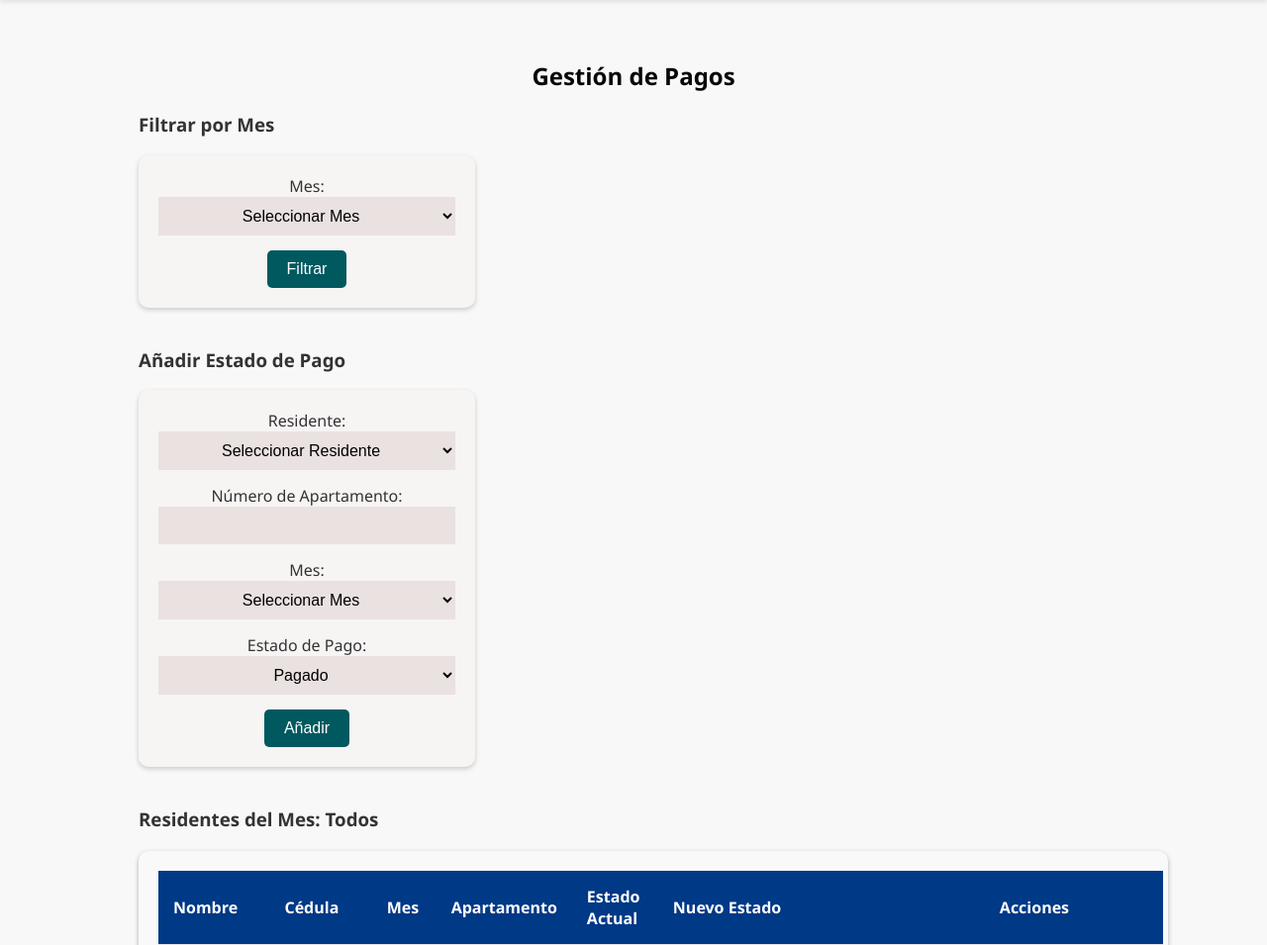
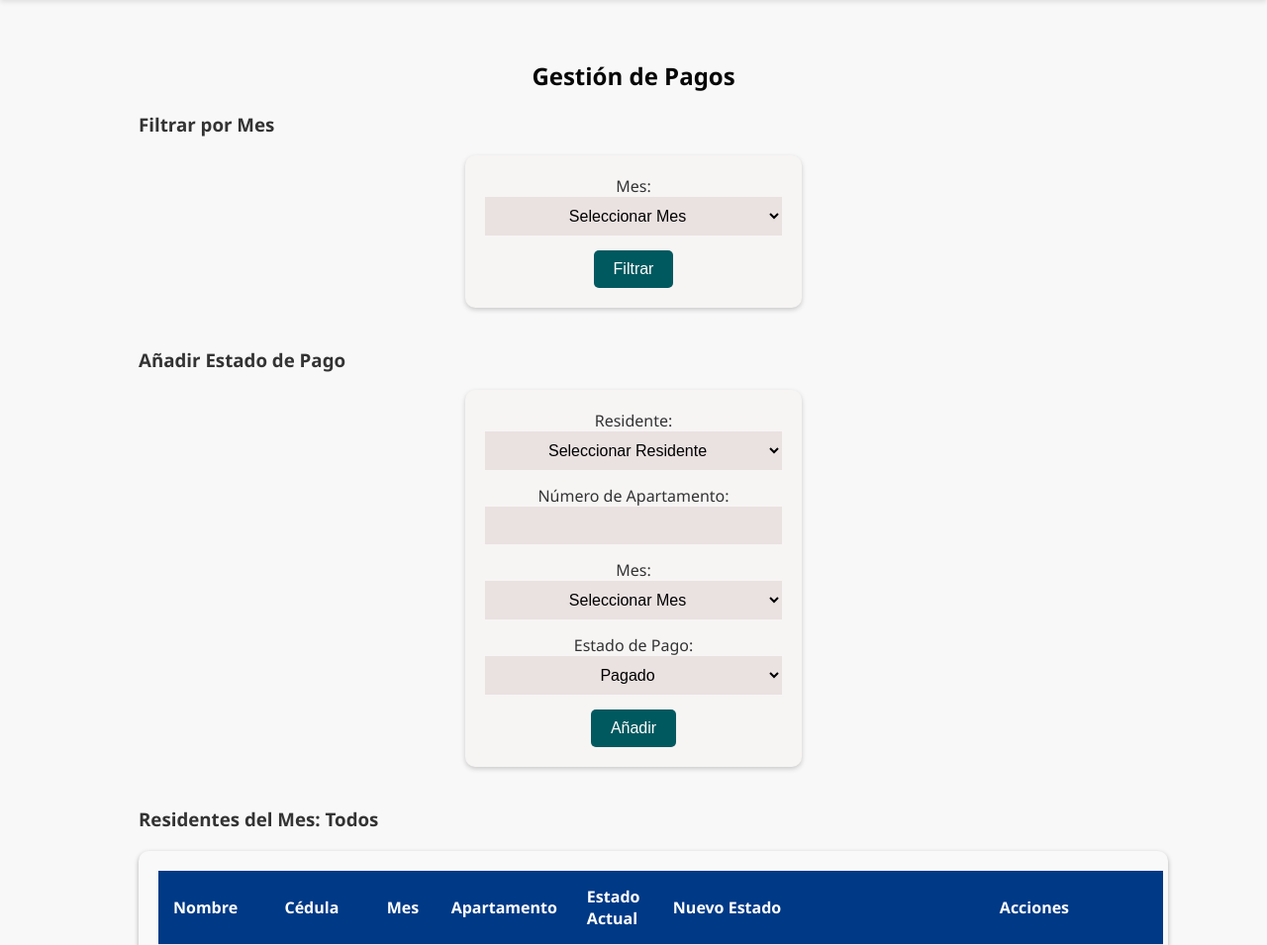
Before and after one commit to ronaldhab/CondoAdmin, a PHP site: page /control.php in a window 1280 px wide. Shown: the part 210-1165 px from the top of the page at 99% size. Run offline with PHP 8.4, Linux system fonts and the light colour scheme; data comes from the database, SQL or seed files in the repository.

Commit message:
centrado de clase "tarjeta"

```diff
--- a/style.css
+++ b/style.css
@@ -97,7 +97,7 @@ nav {
 }
 
 body {
-  font-family: 'Segoe UI', Tahoma, Verdana, sans-serif;
+  font-family: "Segoe UI", Tahoma, Verdana, sans-serif;
   margin: 0;
   padding: 0;
   background-color: #f4f6f8;
@@ -467,6 +467,7 @@ h2 {
   width: 300px;
   text-align: center;
   padding: 20px;
+  margin-inline: auto;
   margin-bottom: 40px;
   border: none;
   background-color: #f7f4f4;
```
